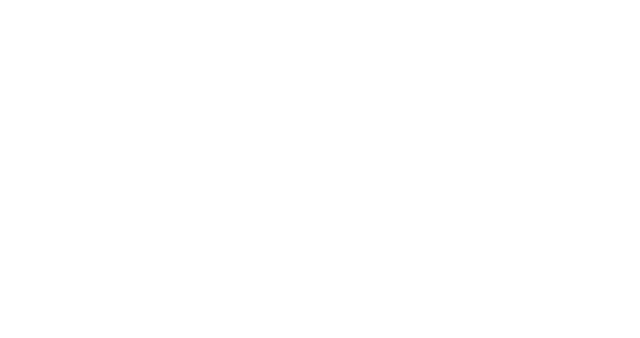
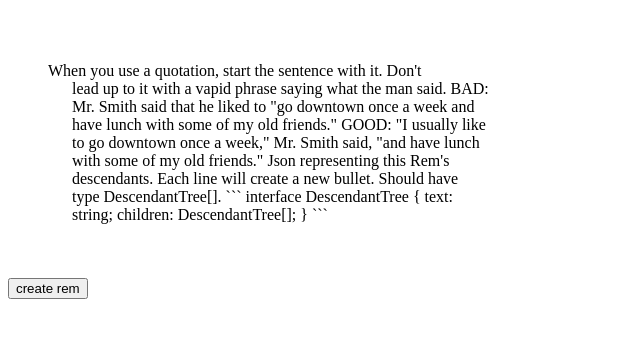
Before and after one commit to vinmugambi/controlledv, a plain HTML site: page index.html in a window 1280 px wide. Shown: the whole page, without its empty margins (0-640 px from the left). Drawn offline with Linux system fonts and the light colour scheme.

Commit message:
paste and create rem plan

````diff
--- a/index.html
+++ b/index.html
@@ -7,9 +7,49 @@
     <title>ControlledV - Paste as one block</title>
   </head>
   <body>
+    <div class="undefined rich-text-editor" data-testid="RichTextEditor">
+      <div
+        data-gramm="false"
+        role="textbox"
+        dir="ltr"
+        class="EditorContainer"
+        data-slate-editor="true"
+        data-slate-node="value"
+        style="
+          outline: currentcolor none medium;
+          white-space: pre-wrap;
+          overflow-wrap: break-word;
+        "
+        contenteditable="true"
+      >
+        <div data-slate-node="element">
+          <span data-slate-node="text"
+            ><span data-slate-leaf="true" class=""
+              ><span data-slate-string="true"
+                >When you use a quotation, start the sentence with it. Don't
+                lead up to it with a vapid phrase saying what the man said. BAD:
+                Mr. Smith said that he liked to "go downtown once a week and
+                have lunch with some of my old friends." GOOD: "I usually like
+                to go downtown once a week," Mr. Smith said, "and have lunch
+                with some of my old friends." Json representing this Rem's
+                descendants. Each line will create a new bullet. Should have
+                type DescendantTree[]. ``` interface DescendantTree { text:
+                string; children: DescendantTree[]; } ```</span
+              ></span
+            ></span
+          >
+        </div>
+      </div>
+      <span class="" contenteditable="false"
+        ><span class="absolute top-0 h-full"></span
+      ></span>
+    </div>
+
+    <button onclick="createRem()">create rem</button>
     <script src="https://cdn.jsdelivr.net/gh/remnoteio/remnote-api@latest/RemNoteAPI.js"></script>
     <script src="./config.js"></script>
     <script>
+      let parentId = "";
       (async function () {
         try {
           let remnoteAuth = await getRemNoteAuth();
@@ -26,11 +66,33 @@
             throw new Error(res.type);
           }
           let note = await res.json();
-          console.log(note);
+          parentId = note._id;
         } catch (err) {
           console.log(err);
         }
       })();
+
+      async function createRem() {
+        let remnoteAuth = await getRemNoteAuth();
+        let data = {
+          ...remnoteAuth,
+          parentId,
+          text: `my new
+          rem`,
+        };
+        let res = await fetch("https://api.remnote.com/api/v0/create", {
+          method: "POST",
+          headers: {
+            "Content-Type": "application/json",
+          },
+          body: JSON.stringify(data),
+        });
+
+        if (!res.ok) {
+          throw new Error(res.type);
+        }
+        let note = await res.json();
+      }
     </script>
   </body>
 </html>
````
Also changed, not shown: paste.js (added, +11 -0 lines).
